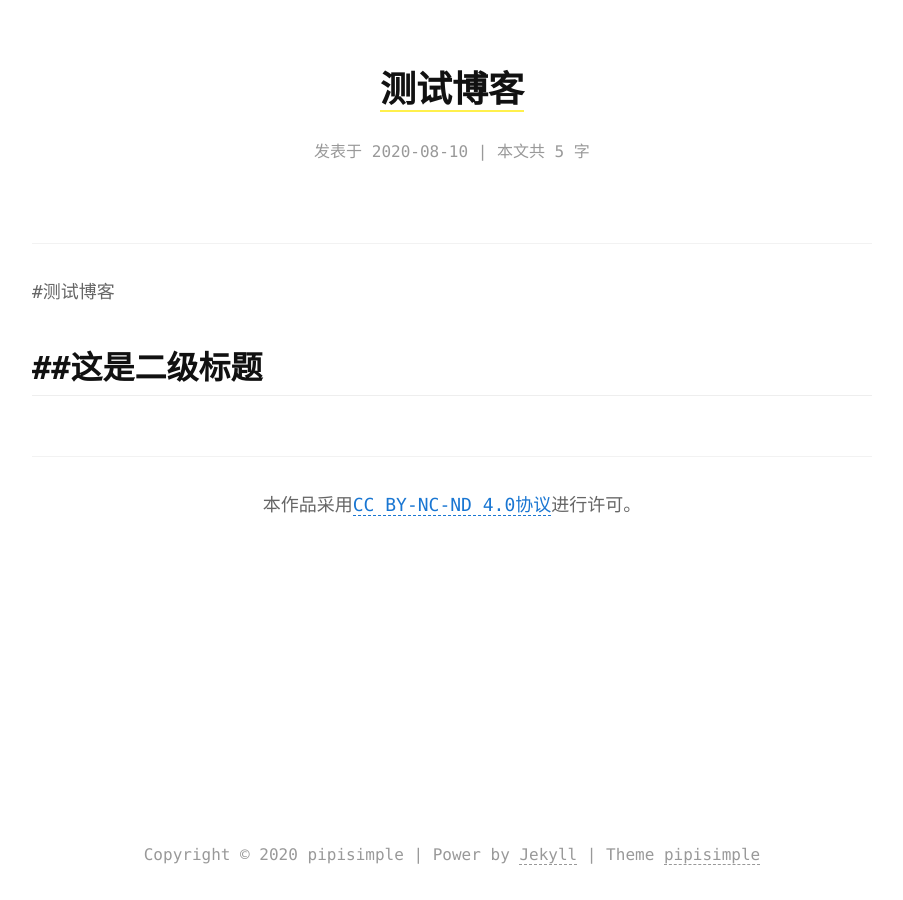
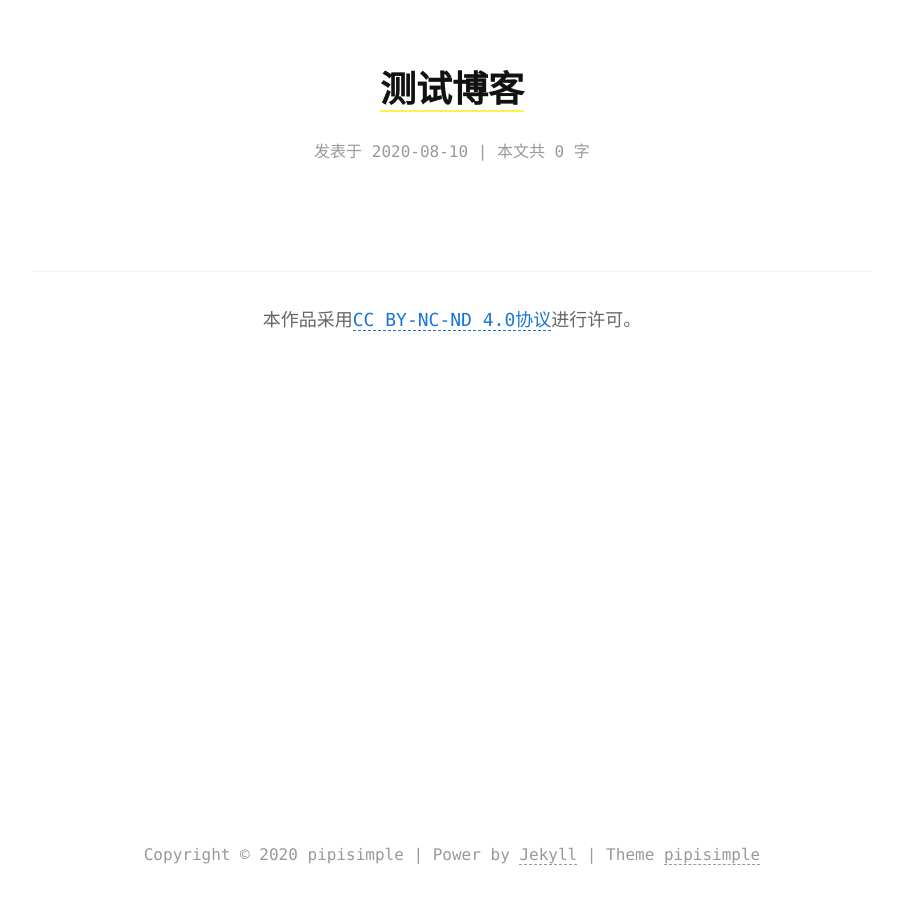
Before and after one commit to pipi23333/pipi23333.github.io, a Jekyll site: the page built from _posts/2020-8-11-测试.md, in a window 1280 px wide. Shown: the whole page, without its empty margins (188-1091 px from the left). Built offline with Jekyll 4.4.1, drawn with Linux system fonts in a browser that asks for light colours.

Commit message:
Update 2020-8-11-测试.md

```diff
--- a/_posts/2020-8-11-测试.md
+++ b/_posts/2020-8-11-测试.md
@@ -5,10 +5,3 @@ category: Markdown
 tags: [Markdown, Minimalism]
 excerpt: 测试
 ---
-
-
----
-#测试博客
-
-##这是二级标题
----
```
